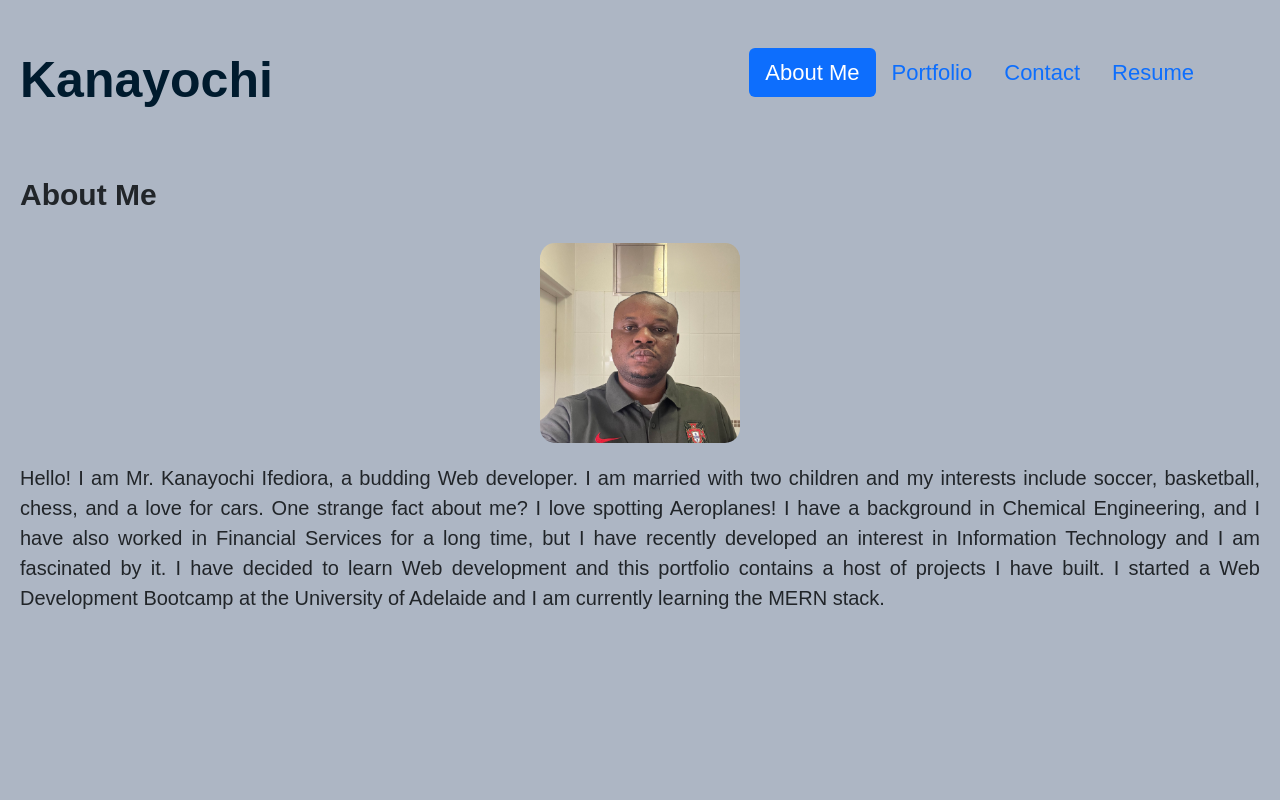
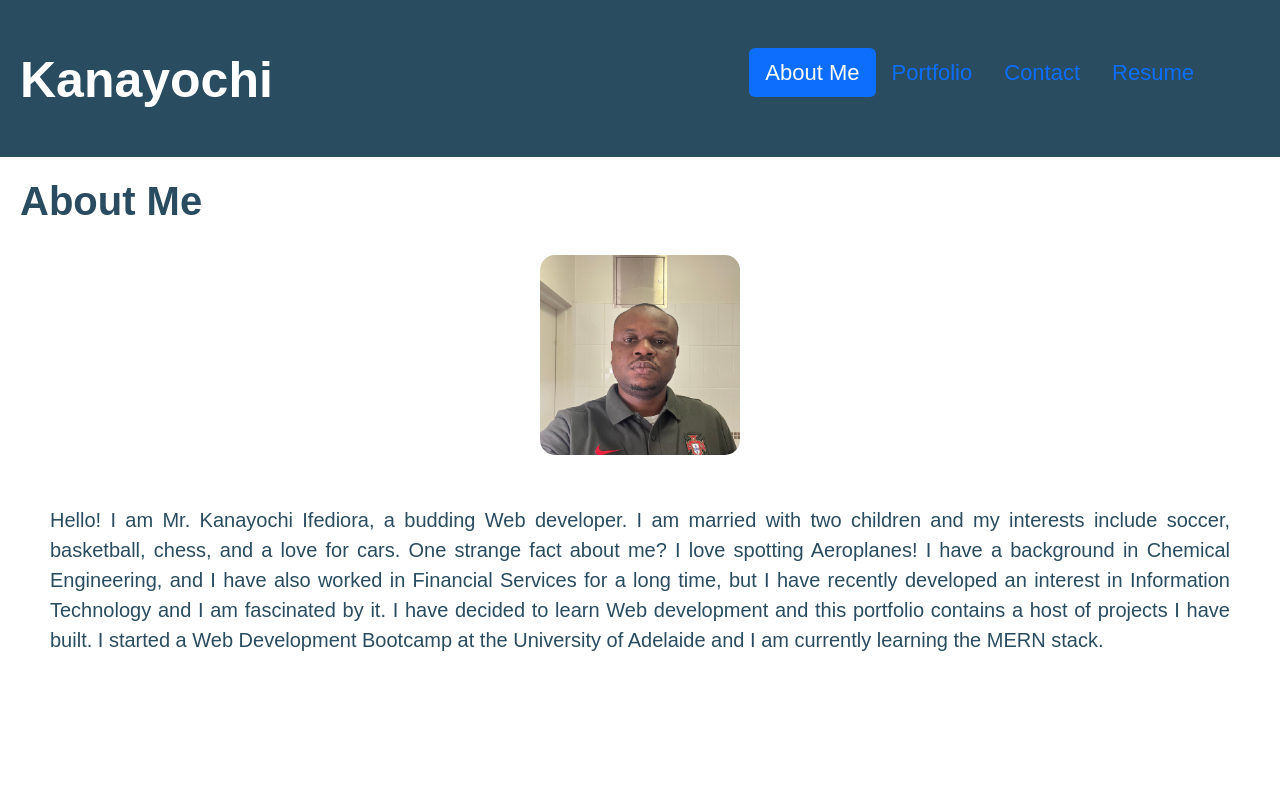
Before and after one commit to anayoifediora/Portfolio, a React (Create React App) app: page / in a window 1280 px wide. Shown: the top 800 px of the page. Built offline with nearby package versions, Linux system fonts and the light colour scheme; a web font is replaced by a local one.

Commit message:
added CSS styling

```diff
--- a/src/components/pages/Portfolio.js
+++ b/src/components/pages/Portfolio.js
@@ -9,7 +9,7 @@ const Portfolio = () => {
 
     return (
         <div className='projects-container'>
-            <h2 className='page-titles'>Portfolio</h2>
+            <h2 className='page-titles' style={{textAlign: 'center'}}>Portfolio</h2>
             <div className='row' style={{display: 'flex', justifyContent: 'center'}}>
                 <div className="card" style={{width: '35rem'}}>
                     <img src={Weather} className="app-image card-img-top" alt="..."/>
--- a/src/index.css
+++ b/src/index.css
@@ -15,15 +15,20 @@ body {
   min-height: 100vh;
   min-width: 100vw;
   flex: 1;
-  background-color: var(--french-gray);
+  /* background-color: var(--french-gray); */
 
 }
 
  * {
   font-family: 'Preahvihear', sans-serif;
  }
+ .header {
+
+  background-color: var(--charcoal);
+
+ }
 .title {
-  color: var(--oxford-blue);
+  color: white;
   font-size: 50px;
   font-weight: bold;
   padding: 20px;
@@ -43,28 +48,23 @@ body {
 .nav-item {
   font-size: 22px;
 }
-/* #root p {
-  font-size: 20px;
-  margin:10px;
-  padding:20px;
-
-} */
-
 .page-titles {
   margin:20px;
   margin-bottom: 30px;
-  font-size:30px;
+  font-size:40px;
   font-weight: bold;
+  color: var(--charcoal)
+}
 
-}
 .my-info {
   display: flex;
   flex-direction: row;
   justify-content: space-between;
   font-size: 20px;
-  padding: 10px;
+  padding: 40px;
   margin: 10px 10px 200px 10px;
   text-align: justify;
+  color: var(--charcoal);
 }
 .my-image {
   margin:auto;
@@ -139,6 +139,9 @@ body {
     left: 20px;
     top: 20px;
   }
+  .header {
+    height: 350px;
+  }
   .nav-item {
     width:fit-content;
   }
```
